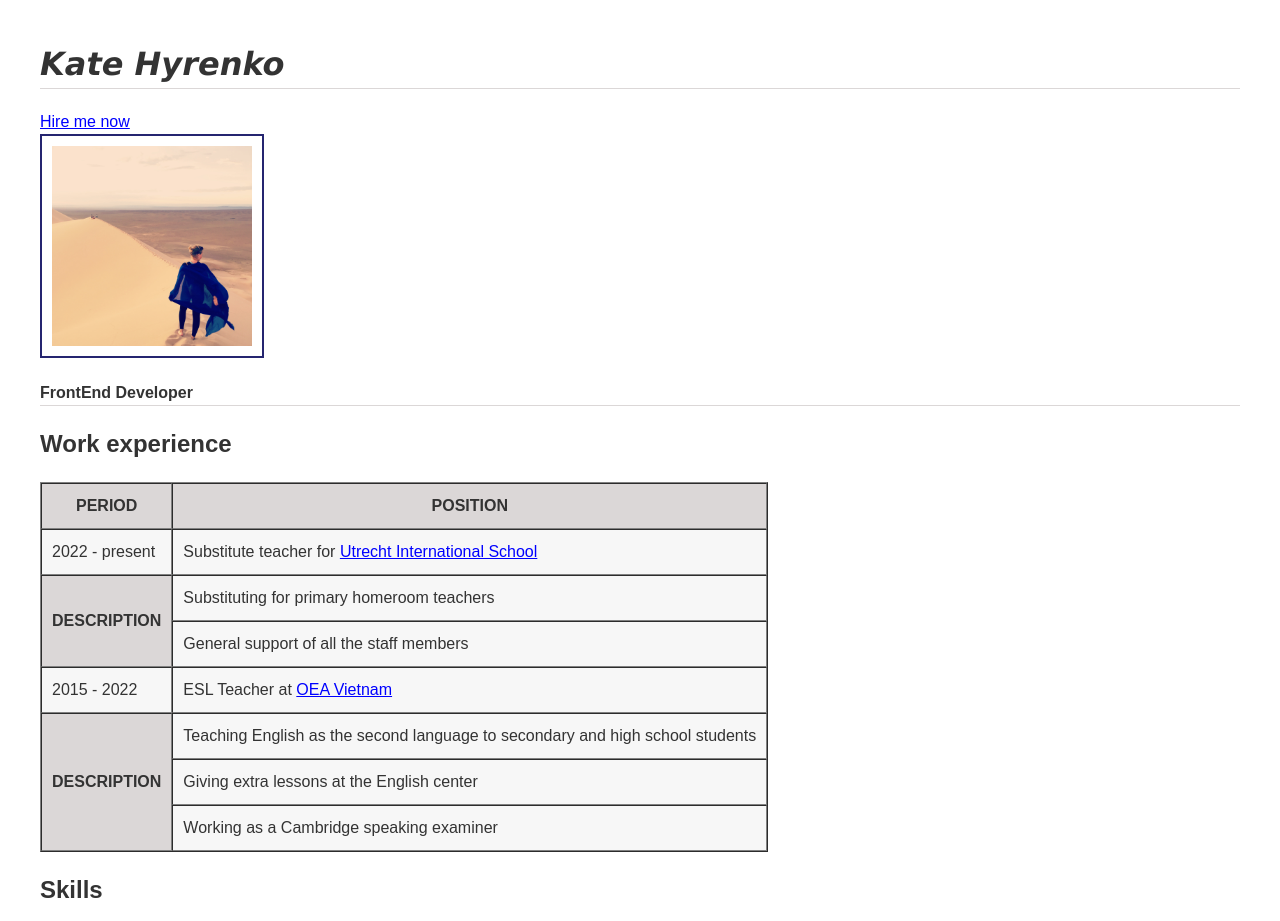
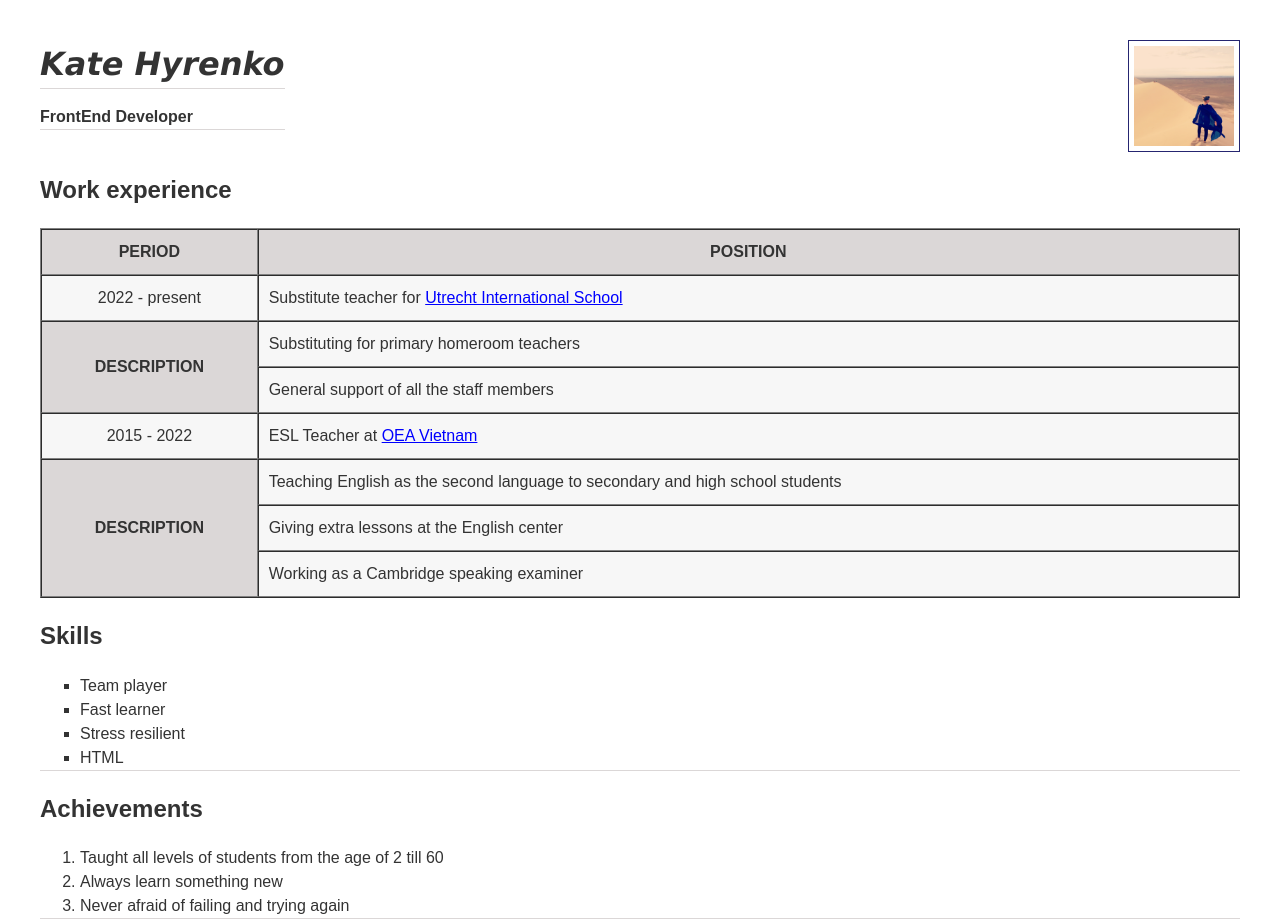
Before and after one commit to KateKarate/My-resume-with-r_d, a plain HTML site: page index.html in a window 1280 px wide. Shown: the top 921 px of the page. Drawn offline with Linux system fonts and the light colour scheme.

Commit message:
reposition of some elements

```diff
--- a/index.html
+++ b/index.html
@@ -8,12 +8,18 @@
 
 <body class="resume">
 
+  <header class="header">
+
+    <div class="name-position">
       <h1 class="name border-look">Kate Hyrenko</h1>
-  <a class="link" href="./hire_me.html" target="_blank">Hire me now</a>
-  <br>
+      <p class="position border-look">FrontEnd Developer</p>
+    </div>
+
       <img class="profile-picture" src="./ProfilePic.JPG" alt="My profile picture" width="200" />
 
-  <p class="position border-look">FrontEnd Developer</p>
+  </header>
+
+  <main class="main">
 
     <h2>Work experience</h2>
 
@@ -26,20 +32,21 @@
       <tbody>
         </tr>
         <tr>
-        <td>2022 - present</td>
+          <td class="time-period">2022 - present</td>
           <td>Substitute teacher for <a class="link" href="https://www.isutrecht.nl/staffmembers/katya-hyrenko/"
               target="_blank">Utrecht International School</a></td>
         </tr>
         <tr>
-        <th class="table-heading" rowspan="2" >Description</th>
+          <th class="table-heading" rowspan="2">Description</th>
           <td>Substituting for primary homeroom teachers</td>
         </tr>
         <tr>
           <td>General support of all the staff members</td>
         </tr>
         <tr>
-        <td>2015 - 2022</td>
-        <td>ESL Teacher at <a class="link" href="https://oea-vietnam.com/en/home/" target="_blank">OEA Vietnam</a></td>
+          <td class="time-period">2015 - 2022</td>
+          <td>ESL Teacher at <a class="link" href="https://oea-vietnam.com/en/home/" target="_blank">OEA Vietnam</a>
+          </td>
         </tr>
         <tr>
           <th class="table-heading" rowspan="3">Description</th>
@@ -67,7 +74,7 @@
       <li>Always learn something new</li>
       <li>Never afraid of failing and trying again</li>
     </ol>
-
+  </main>
 
 </body>
 
--- a/styles.css
+++ b/styles.css
@@ -8,6 +8,7 @@
 .name {
     font-family:'Lucida Sans', 'Lucida Sans Regular', 'Lucida Grande', 'Lucida Sans Unicode', Geneva, Verdana, sans-serif;
     font-style: italic;
+    margin: 0;
 }
 
 .position {
@@ -18,6 +19,10 @@
     text-transform: uppercase;
     background-color: rgb(219, 215, 215);
     }
+
+.time-period {
+    text-align: center;
+}
 
 .link {
     color: #00f;
@@ -35,16 +40,25 @@
 
 .work-experience {
     background-color: #f7f7f7;
+    width: 100%;
 }
 
 .skills {
     list-style-type: square;
 }
 
+.header {
+    display: flex;
+    justify-content: space-between;
+}
+
 .profile-picture {
-    border: 2px solid;
+    border: 1px solid;
     border-color: rgb(37, 37, 112);
-    padding: 10px;
+    padding: 5px;
+    width: 100px;
+    height: 100px;
+    float: right;
 }
 
 .border-look {
```
Lines whose indentation alone changed are shown as unchanged.
